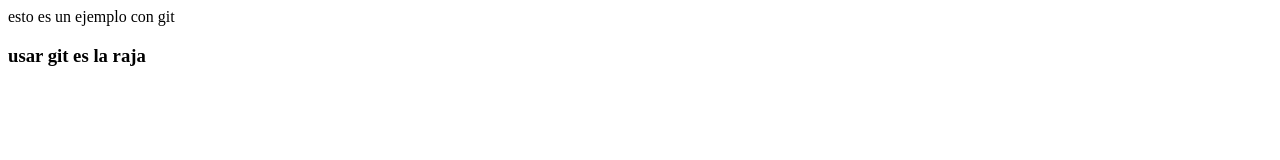
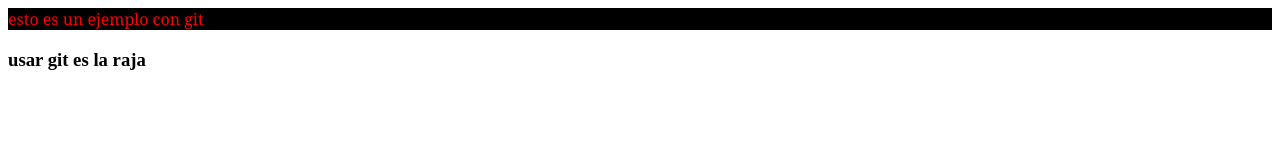
Before and after one commit to xJonathanMx/duoc2024, a plain HTML site: page index.html in a window 1280 px wide. Drawn offline with Linux system fonts and the light colour scheme.

Commit message:
nose que hice

```diff
--- /dev/null
+++ b/css/Estilo.css
@@ -0,0 +1,6 @@
+.header{
+
+    background-color: black;
+    color: red;
+    font-family:Cambria, Cochin, Georgia, Times, 'Times New Roman', serif;
+}
--- a/index.html
+++ b/index.html
@@ -4,10 +4,11 @@
     <meta charset="UTF-8">
     <meta name="viewport" content="width=device-width, initial-scale=1.0">
     <title>Pestaña</title>
+    <link rel="stylesheet" href="css/Estilo.css">
 </head>
 <body>
-    <div>esto es un ejemplo con git</div>
-    <h3>usar git es la raja </h3>
+    <div class="header">esto es un ejemplo con git</div>
+        <h3>usar git es la raja </h3>
 
 </body>
 </html>
```
